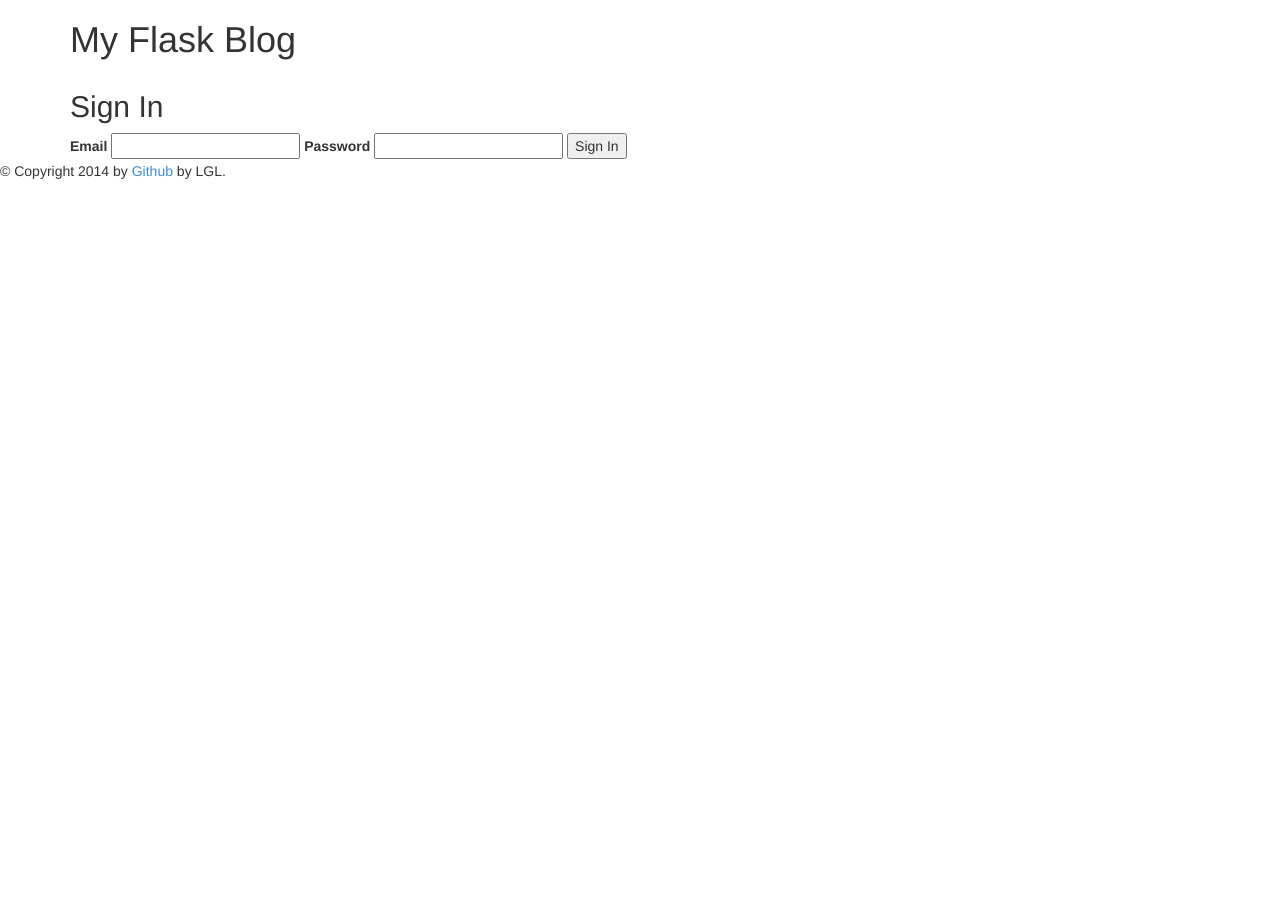
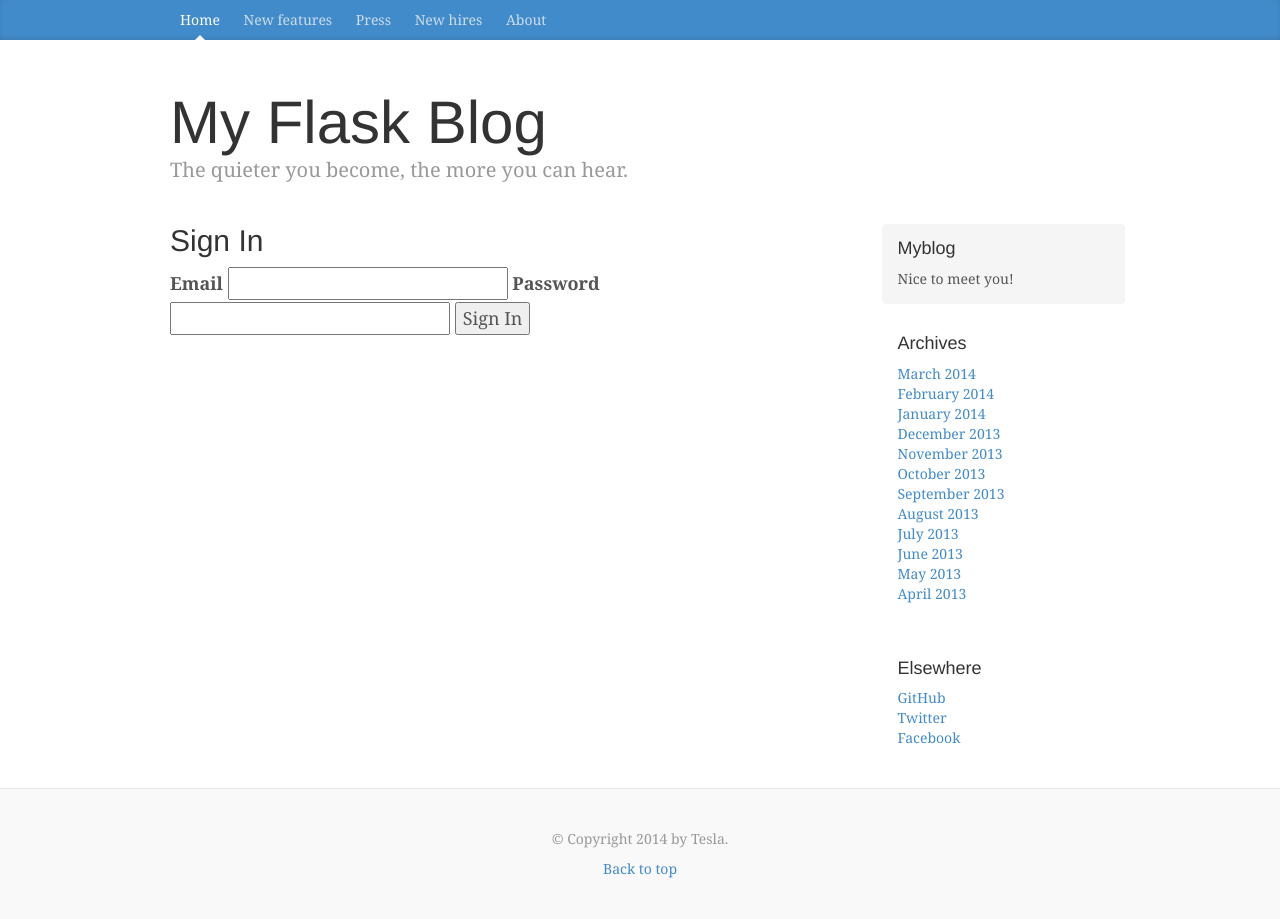
Before and after one commit to guzhiyiai/flask-blog, a Flask app: page /admin/signin in a window 1280 px wide. Before the commit the page ends 179 px from the top, so only its background shows below. Run offline with Flask 2, Linux system fonts and the light colour scheme; parts of the project's set-up code (start-up, migrations or seed data) failed here and were passed over; some libraries are stand-ins or nearby versions.

Commit message:
Myblog: modify the base templates

```diff
--- a/app/service/post.py
+++ b/app/service/post.py
@@ -19,7 +19,6 @@ class PostService(object):
 
     @staticmethod
     def edit_entry(id, title, content):
-        print "xxxnnnnn"
         post = Post.query.filter_by(id=id).update({"title": title, "content": content})
         db.session.commit()
         return post.to_dict()
--- /dev/null
+++ b/app/static/css/blog.css
@@ -0,0 +1,166 @@
+/*
+ * Globals
+ */
+
+body {
+  font-family: Georgia, "Times New Roman", Times, serif;
+  color: #555;
+}
+
+h1, .h1,
+h2, .h2,
+h3, .h3,
+h4, .h4,
+h5, .h5,
+h6, .h6 {
+  margin-top: 0;
+  font-family: "Helvetica Neue", Helvetica, Arial, sans-serif;
+  font-weight: normal;
+  color: #333;
+}
+
+
+/*
+ * Override Bootstrap's default container.
+ */
+
+@media (min-width: 1200px) {
+  .container {
+    width: 970px;
+  }
+}
+
+
+/*
+ * Masthead for nav
+ */
+
+.blog-masthead {
+  background-color: #428bca;
+  -webkit-box-shadow: inset 0 -2px 5px rgba(0,0,0,.1);
+          box-shadow: inset 0 -2px 5px rgba(0,0,0,.1);
+}
+
+/* Nav links */
+.blog-nav-item {
+  position: relative;
+  display: inline-block;
+  padding: 10px;
+  font-weight: 500;
+  color: #cdddeb;
+}
+.blog-nav-item:hover,
+.blog-nav-item:focus {
+  color: #fff;
+  text-decoration: none;
+}
+
+/* Active state gets a caret at the bottom */
+.blog-nav .active {
+  color: #fff;
+}
+.blog-nav .active:after {
+  position: absolute;
+  bottom: 0;
+  left: 50%;
+  width: 0;
+  height: 0;
+  margin-left: -5px;
+  vertical-align: middle;
+  content: " ";
+  border-right: 5px solid transparent;
+  border-bottom: 5px solid;
+  border-left: 5px solid transparent;
+}
+
+
+/*
+ * Blog name and description
+ */
+
+.blog-header {
+  padding-top: 20px;
+  padding-bottom: 20px;
+}
+.blog-title {
+  margin-top: 30px;
+  margin-bottom: 0;
+  font-size: 60px;
+  font-weight: normal;
+}
+.blog-description {
+  font-size: 20px;
+  color: #999;
+}
+
+
+/*
+ * Main column and sidebar layout
+ */
+
+.blog-main {
+  font-size: 18px;
+  line-height: 1.5;
+}
+
+/* Sidebar modules for boxing content */
+.sidebar-module {
+  padding: 15px;
+  margin: 0 -15px 15px;
+}
+.sidebar-module-inset {
+  padding: 15px;
+  background-color: #f5f5f5;
+  border-radius: 4px;
+}
+.sidebar-module-inset p:last-child,
+.sidebar-module-inset ul:last-child,
+.sidebar-module-inset ol:last-child {
+  margin-bottom: 0;
+}
+
+
+/* Pagination */
+.pager {
+  margin-bottom: 60px;
+  text-align: left;
+}
+.pager > li > a {
+  width: 140px;
+  padding: 10px 20px;
+  text-align: center;
+  border-radius: 30px;
+}
+
+
+/*
+ * Blog posts
+ */
+
+.blog-post {
+  margin-bottom: 60px;
+}
+.blog-post-title {
+  margin-bottom: 5px;
+  font-size: 40px;
+}
+.blog-post-meta {
+  margin-bottom: 20px;
+  color: #999;
+}
+
+
+/*
+ * Footer
+ */
+
+.blog-footer {
+  padding: 40px 0;
+  color: #999;
+  text-align: center;
+  background-color: #f9f9f9;
+  border-top: 1px solid #e5e5e5;
+}
+.blog-footer p:last-child {
+  margin-bottom: 0;
+}
--- a/app/templates/base.html
+++ b/app/templates/base.html
@@ -4,17 +4,40 @@
     <meta name="viewport" content="width=device-width, initial-scale=1.0">
     <meta http-equiv="Content-Type" content="text/html; charset=UTF-8" />
     <meta name="author" content="Tesla">
+    <!-- Bootstrap core CSS -->
     <link rel="stylesheet" href="{{ url_for('static', filename='css/bootstrap.min.css') }}">
+    <!-- Custom styles for this template -->
+    <link href="/static/css/blog.css" rel="stylesheet">
     <title>My Blog - {% block title %}{% endblock %}</title>
     {% block head %}{% endblock %}
   </head>
 
   <body>
-    <header>
+    <div class="blog-masthead">
       <div class="container">
-        <h1 class="logo">My Flask Blog</h1>
+        <nav class="blog-nav">
+          <a class="blog-nav-item active" href="#">Home</a>
+          <a class="blog-nav-item" href="#">New features</a>
+          <a class="blog-nav-item" href="#">Press</a>
+          <a class="blog-nav-item" href="#">New hires</a>
+          <a class="blog-nav-item" href="#">About</a>
+        </nav>
       </div>
-    </header>
+    </div>
+
+    <div class="container">
+
+      <div class="blog-header">
+        <h1 class="blog-title">My Flask Blog</h1>
+        <p class="lead blog-description">The quieter you become, the more you can hear.</p>
+      </div>
+
+      <div class="row">
+
+        <div class="col-sm-8 blog-main">
+
+          {% block content %}
+          {% endblock %}
 
           {% block main %}
           {% for message in get_flashed_messages() %}
@@ -22,16 +45,51 @@
           {% endfor %}
           {% endblock %}
 
-    <div class="container">
-      {% block content %}
-      {% endblock %}
+        </div><!-- /.blog-main -->
+
+        <div class="col-sm-3 col-sm-offset-1 blog-sidebar">
+          <div class="sidebar-module sidebar-module-inset">
+            <h4>Myblog</h4>
+            <p>Nice to meet you!</p>
           </div>
+          <div class="sidebar-module">
+            <h4>Archives</h4>
+            <ol class="list-unstyled">
+              <li><a href="#">March 2014</a></li>
+              <li><a href="#">February 2014</a></li>
+              <li><a href="#">January 2014</a></li>
+              <li><a href="#">December 2013</a></li>
+              <li><a href="#">November 2013</a></li>
+              <li><a href="#">October 2013</a></li>
+              <li><a href="#">September 2013</a></li>
+              <li><a href="#">August 2013</a></li>
+              <li><a href="#">July 2013</a></li>
+              <li><a href="#">June 2013</a></li>
+              <li><a href="#">May 2013</a></li>
+              <li><a href="#">April 2013</a></li>
+            </ol>
+          </div>
+          <div class="sidebar-module">
+            <h4>Elsewhere</h4>
+            <ol class="list-unstyled">
+              <li><a href="https://github.com/liuguoliang">GitHub</a></li>
+              <li><a href="#">Twitter</a></li>
+              <li><a href="#">Facebook</a></li>
+            </ol>
+          </div>
+        </div><!-- /.blog-sidebar -->
 
-    <div id="footer">
-      {% block footer %}
-      &copy; Copyright 2014 by <a href="http://xxx/">Github</a> by LGL.
-      {% endblock %}
-    </div>
+      </div><!-- /.row -->
+
+    </div><!-- /.container -->
+
+
+    <footer class="blog-footer">
+      <p>&copy; Copyright 2014 </a> by Tesla</a>.</p>
+      <p>
+        <a href="#">Back to top</a>
+      </p>
+    </footer>
+
   </body>
-
 </html>
--- a/app/templates/signin.html
+++ b/app/templates/signin.html
@@ -12,7 +12,7 @@
   {% endfor %}
 
   <form action="{{ url_for('.signin') }}" method=post>
-    {{ form.hidden_tag() }}
+
 
     {{ form.email.label }}
     {{ form.email }}
```
Also changed, not shown: app/templates/index.html (+9 -2 lines), app/static/img/icon.png (added), 2 other files. Lines whose indentation alone changed are shown as unchanged.
